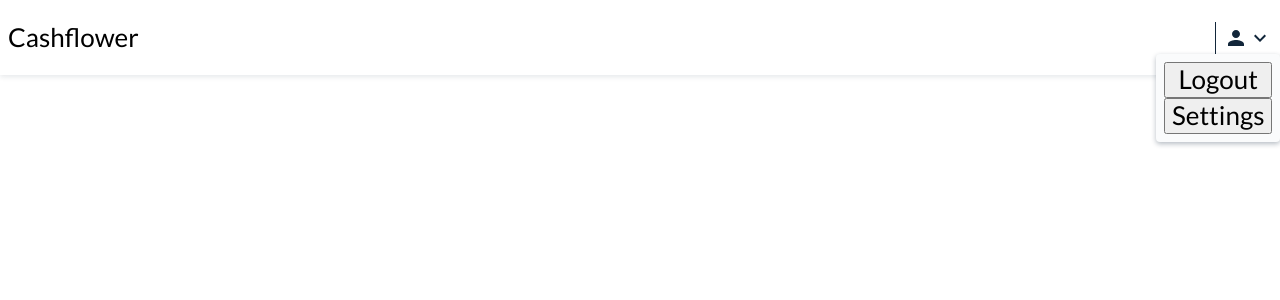
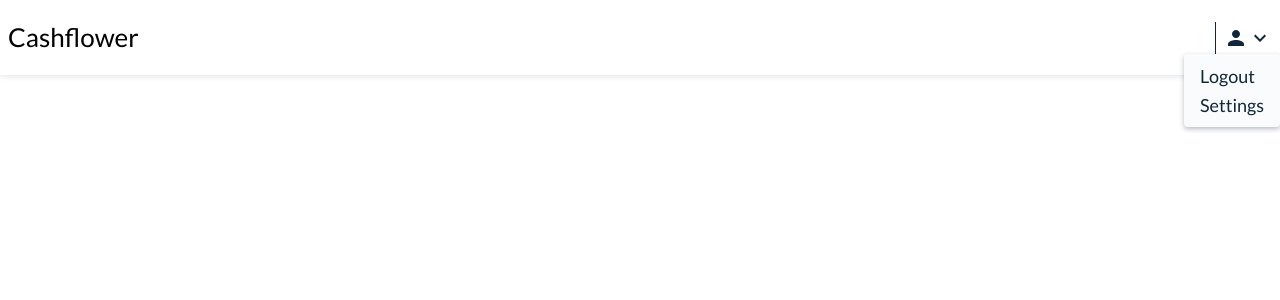
Before and after one commit to ModestB/cashflower, a Vue app in the folder client/: page / in a window 1280 px wide. Both pictures are taken after a click on the element 1243 px from the left and 37 px from the top of the page. Shown: the top 300 px of the page. Built offline with nearby package versions, Linux system fonts and the light colour scheme.

Commit message:
Add baseButton

```diff
--- a/client/src/assets/scss/all.scss
+++ b/client/src/assets/scss/all.scss
@@ -7,6 +7,7 @@
 
 :root {
   --primary: #12263a;
+  --highlight: #3e92cc;
   --primary--light: #fafbfc;
   --main-box-shadow: 0 2px 5px rgb(18 38 58 / 10%);
   --main-box-shadow-2: 0 2px 5px rgb(18 38 58 / 20%);
@@ -14,5 +15,6 @@
   --main-box-shadow-4: 0 2px 5px rgb(18 38 58 / 40%);
   --main-padding: 4px;
   --main-padding-2: 8px;
+  --main-padding-3: 16px;
   --text-color: #12263a;
 }
--- a/client/src/components/base/BaseButton.vue
+++ b/client/src/components/base/BaseButton.vue
@@ -1,5 +1,50 @@
 <template>
-  <button>
+  <button class="button" :class="buttonClasses">
     <slot></slot>
   </button>
 </template>
+
+<script>
+export default {
+  props: {
+    type: {
+      type: String,
+      default: 'button',
+    },
+  },
+  computed: {
+    buttonClasses() {
+      const classes = [];
+
+      if (this.type === 'link') {
+        classes.push('button--link');
+      }
+
+      return classes.join(' ');
+    },
+  },
+};
+</script>
+
+<style lang="scss">
+.button {
+  transition: color 0.3s ease-in-out;
+
+  &:hover {
+    cursor: pointer;
+  }
+
+  &--link {
+    font-size: 18px;
+    font-weight: 400;
+    padding: 4px 0;
+    background-color: transparent;
+    border: none;
+    color: var(--text-color);
+
+    &:hover {
+      color: var(--highlight);
+    }
+  }
+}
+</style>
--- a/client/src/components/base/BasePopper.vue
+++ b/client/src/components/base/BasePopper.vue
@@ -68,7 +68,7 @@
 .popper__body {
   background-color: var(--primary--light);
   box-shadow: var(--main-box-shadow-3);
-  padding: var(--main-padding-2);
+  padding: var(--main-padding-2) var(--main-padding-3);
   border-radius: 4px;
   overflow: hidden;
 }
--- a/client/src/components/header/Header.vue
+++ b/client/src/components/header/Header.vue
@@ -11,8 +11,8 @@
       </template>
       <template v-slot:body>
         <div class="header__menu__body">
-          <base-button>Logout</base-button>
-          <base-button>Settings</base-button>
+          <base-button type="link" @click="logoutHandler">Logout</base-button>
+          <base-button type="link">Settings</base-button>
         </div>
       </template>
     </base-popper>
@@ -31,6 +31,9 @@
     },
     hideMenu() {
       this.showMenu = false;
+    },
+    logoutHandler() {
+      console.log('Logout');
     },
   },
 };
@@ -61,6 +64,7 @@
 
   &__menu__body {
     display: flex;
+    align-items: flex-start;
     flex-direction: column;
   }
 }
```
